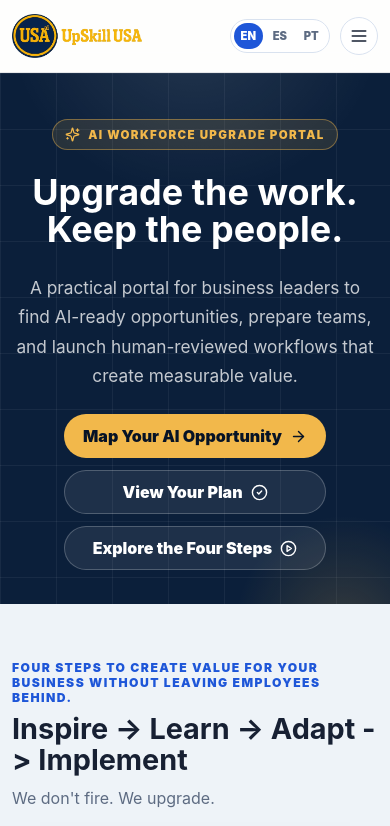
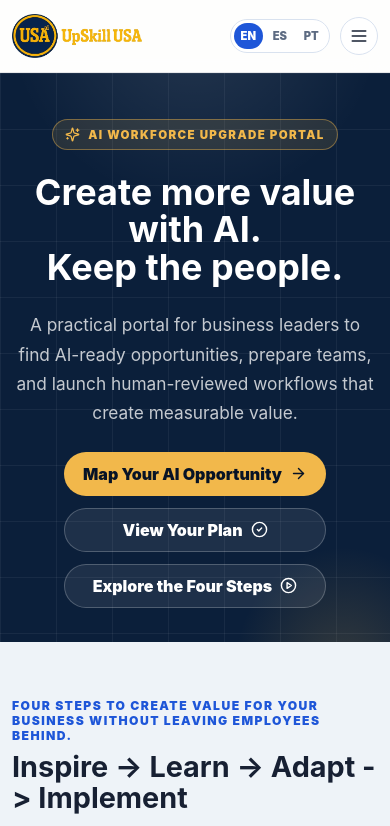
Before and after one commit to Nandobr/upskillusa_portal, a Next.js app: page / in a window 390 px wide. Shown: the top 826 px of the page. Built offline with nearby package versions, Linux system fonts and the light colour scheme.

Commit message:
Fix IKIGAI comparison and hero title

```diff
--- a/src/app/globals.css
+++ b/src/app/globals.css
@@ -230,7 +230,7 @@
 }
 
 .hero-centered {
-  max-width: 840px;
+  max-width: 1120px;
   text-align: center;
 }
 
@@ -257,7 +257,7 @@
 .hero h1,
 .page-hero h1 {
   margin: 0;
-  max-width: 900px;
+  max-width: 1100px;
   color: inherit;
   font-size: clamp(2.4rem, 7vw, 4.8rem);
   line-height: 1.04;
@@ -270,6 +270,7 @@
 
 .hero-title-line {
   display: block;
+  white-space: nowrap;
 }
 
 .hero p,
@@ -1590,6 +1591,10 @@
   .footer-lines {
     text-align: left;
   }
+
+  .hero-title-line {
+    white-space: normal;
+  }
 }
 
 @media (max-width: 620px) {
--- a/src/components/ikigai-assessment.tsx
+++ b/src/components/ikigai-assessment.tsx
@@ -52,6 +52,7 @@
 import type { InspirePlanInput } from "@/lib/plan";
 
 type AssessmentStep = 0 | 1 | 2 | 3 | 4 | 5 | 6 | 7 | 8;
+const maxComparisonSelections = 3;
 
 const pathwayIcons: Record<PathwayId, LucideIcon> = {
   explorer: GraduationCap,
@@ -317,7 +318,9 @@
     const exists = assessment.compareSlugs.includes(occupation.slug);
     const compareSlugs = exists
       ? assessment.compareSlugs.filter((slug) => slug !== occupation.slug)
-      : [...assessment.compareSlugs, occupation.slug].slice(0, 3);
+      : assessment.compareSlugs.length >= maxComparisonSelections
+        ? [...assessment.compareSlugs.slice(1), occupation.slug]
+        : [...assessment.compareSlugs, occupation.slug];
     const best = getBestActionOccupation(compareSlugs, assessment.matches, occupations);
     const recommendations = getRecommendations(best, assessment.pathwayId);
 
--- a/src/lib/content.ts
+++ b/src/lib/content.ts
@@ -139,7 +139,7 @@
     ],
     brand: {
       name: "UpSkill USA",
-      lockup: "Upgrade the work. Keep the people.",
+      lockup: "Create more value with AI. Keep the people.",
       tagline: "Inspire -> Learn -> Adapt -> Implement",
       promise: "We don't fire. We upgrade.",
       jfkLine: "Ask not what AI can do for you. Ask what you can do with AI.",
```
